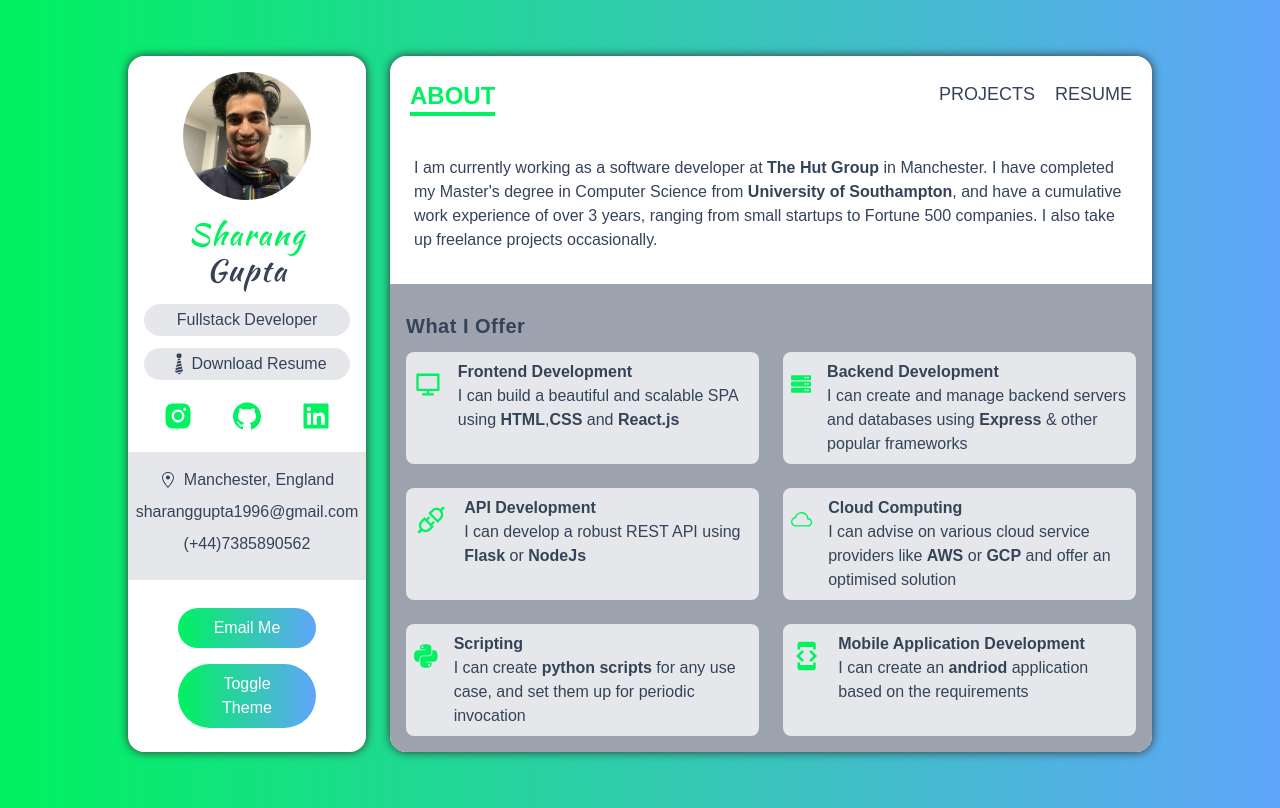
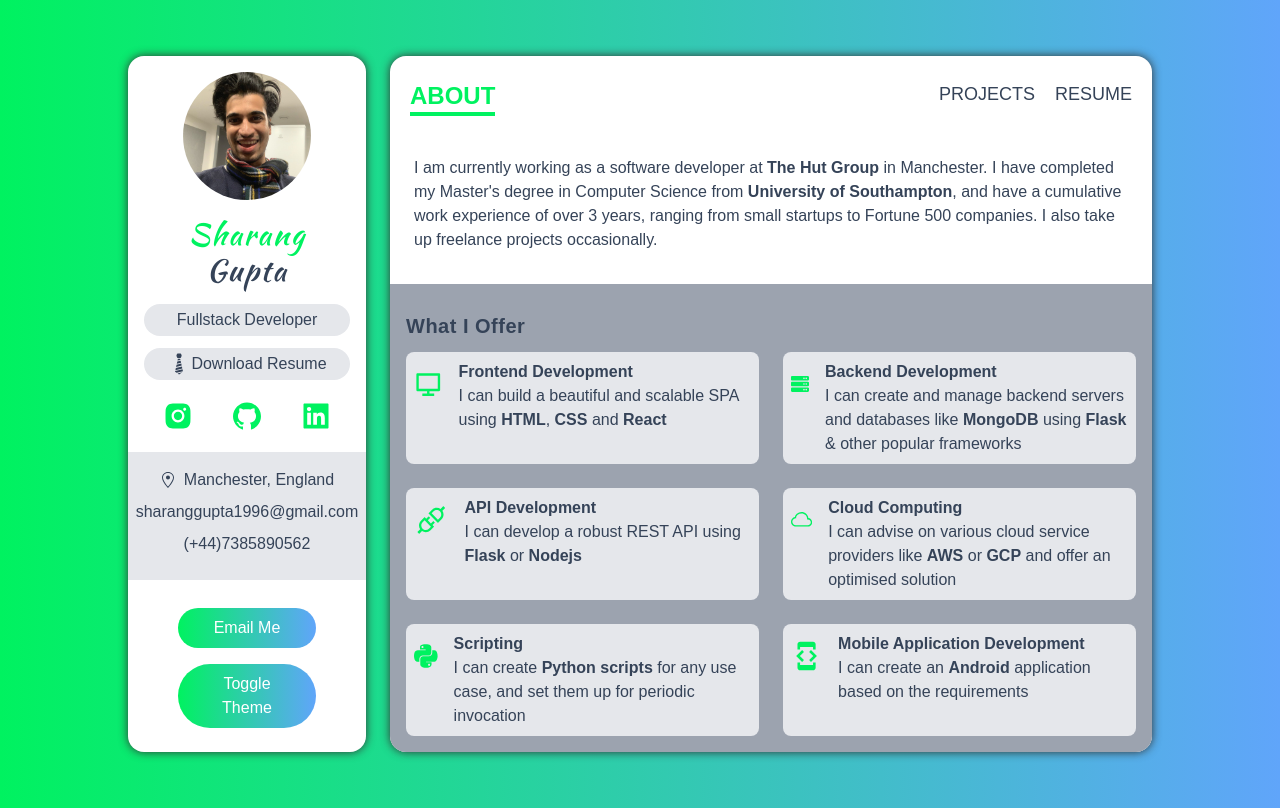
Before and after one commit to sharang1996/portfolio, a Next.js app: page / in a window 1280 px wide. Built offline with nearby package versions, Linux system fonts and the light colour scheme.

Commit message:
Some data corrections

```diff
--- a/data.ts
+++ b/data.ts
@@ -13,19 +13,19 @@ export const services: IService[] = [
     Icon: RiComputerLine,
     title: "Frontend Development",
     about:
-      "I can build a beautiful and scalable SPA using <b> HTML</b>,<b>CSS</b> and <b>React.js</b> ",
+      "I can build a beautiful and scalable SPA using <b> HTML</b>, <b>CSS</b> and <b>React</b> ",
   },
   {
     Icon: FaServer,
     title: "Backend Development",
     about:
-      "I can create and manage backend servers and databases using <b>Express </b> & other popular frameworks",
+      "I can create and manage backend servers and databases like <b>MongoDB</b> using <b>Flask</b> & other popular frameworks",
   },
   {
     Icon: AiOutlineApi,
     title: "API Development",
     about:
-      "I can develop a robust REST API using <b>Flask</b> or <b>NodeJs</b> ",
+      "I can develop a robust REST API using <b>Flask</b> or <b>Nodejs</b> ",
   },
   {
     Icon: BsCloud,
@@ -37,13 +37,13 @@ export const services: IService[] = [
     Icon: FaPython,
     title: "Scripting",
     about:
-      "I can create <b>python scripts</b> for any use case, and set them up for periodic invocation ",
+      "I can create <b>Python scripts</b> for any use case, and set them up for periodic invocation ",
   },
   {
     Icon: MdDeveloperMode,
     title: "Mobile Application Development",
     about:
-      "I can create an <b>andriod</b> application based on the requirements ",
+      "I can create an <b>Android</b> application based on the requirements ",
   },
 ];
 
@@ -166,7 +166,7 @@ export const projects: IProject[] = [
     category: ["Scraping"],
     description:
       "A web scraper to obtain registration details from license plates using a captcha service",
-    key_techs: ["python"],
+    key_techs: ["Python"],
   },
   {
     name: "Tindog",
```
